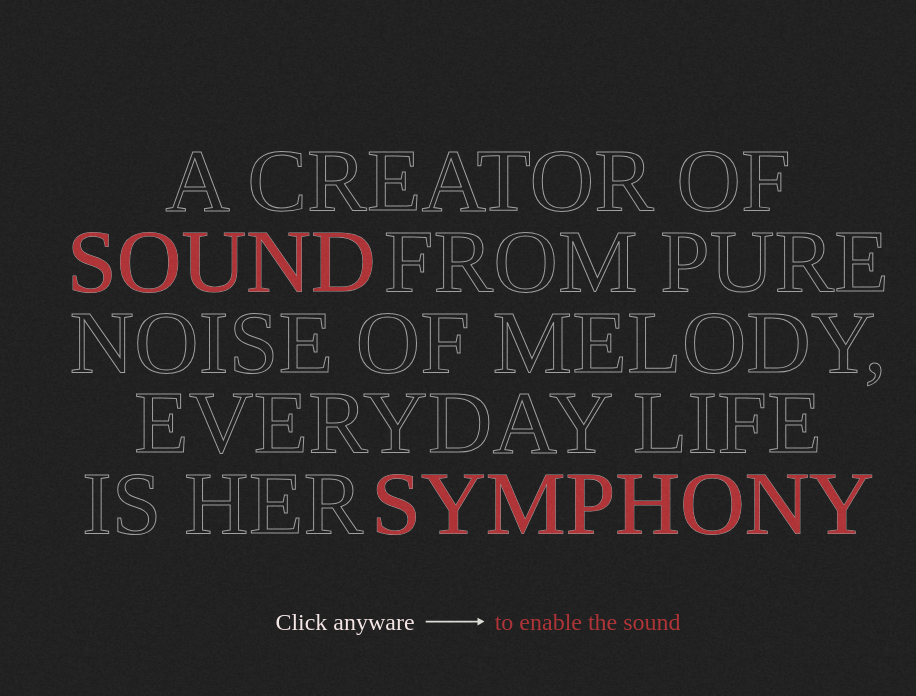
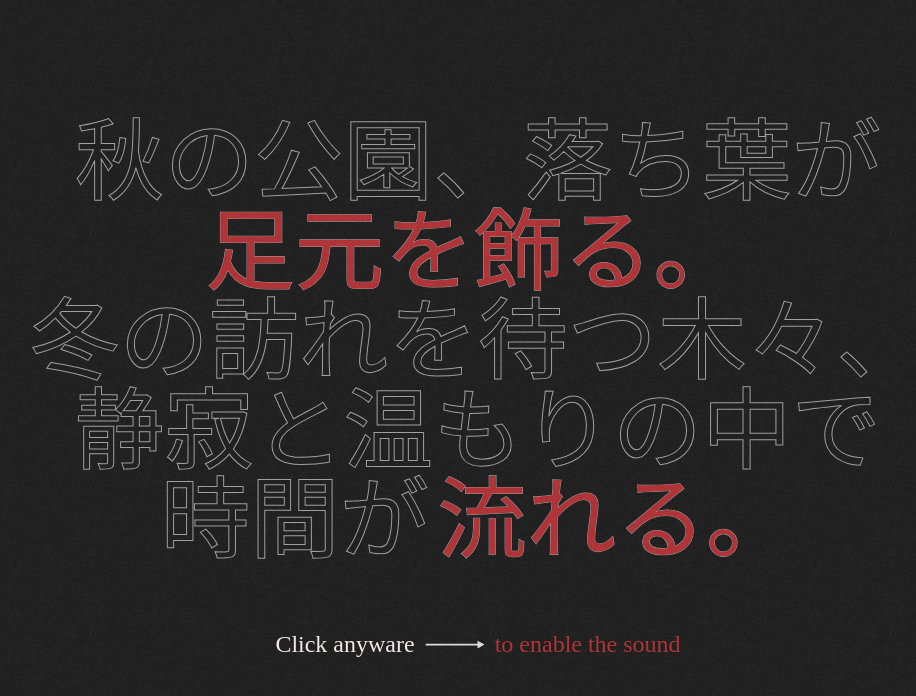
Before and after one commit to Shumpei0111/MBJS-2023, a Next.js app: page /dev/reveal-typography in a window 1280 px wide. Shown: the top 696 px of the page, without its empty margins (162-1078 px from the left). Built offline with nearby package versions, Linux system fonts and the light colour scheme; a web font is replaced by a local one.

Commit message:
feat: dev clip-path

```diff
--- a/src/pages/dev/reveal-typography/animation.module.css
+++ b/src/pages/dev/reveal-typography/animation.module.css
@@ -2,19 +2,18 @@
   content: attr(data-text);
   position: absolute;
   color: #b0282c;
-  overflow: hidden;
-  width: 0;
+  clip-path: inset(0 100% 0 0); /* 初期状態では全体を隠す */
   transition: 1s;
-  animation: fill 1.4s cubic-bezier(0.6, 0, 0.4, 1) forwards;
+  animation: fill 2s cubic-bezier(0.6, 0, 0.4, 1) forwards;
   -webkit-text-stroke: rgba(176, 40, 44, 0.6);
 }
 
 @keyframes fill {
   0% {
-    width: 0;
+    clip-path: inset(0 100% 0 0); /* 全体を隠す */
   }
 
   100% {
-    width: 100%;
+    clip-path: inset(0 0 0 0); /* 全体を表示 */
   }
 }
--- a/src/pages/dev/reveal-typography/index.tsx
+++ b/src/pages/dev/reveal-typography/index.tsx
@@ -107,82 +107,82 @@ const Presenter = () => {
               >
                 <h1
                   className={classNames([
-                    'relative uppercase text-center text-[7vw] leading-[90%] text-black',
+                    'relative uppercase text-center text-[7vw] leading-[100%] text-black',
                     style['header-animation'],
                   ])}
                   style={{ WebkitTextStroke: '1px rgba(255, 255, 255, 0.6)' }}
                 >
-                  A creator of
+                  秋の公園、落ち葉が
                 </h1>
                 <HeaderWrapper />
               </div>
               <div data-name="header" className="relative w-max mx-auto flex">
                 <h1
                   className={classNames([
-                    'relative uppercase text-center text-[7vw] leading-[90%] text-black',
+                    'relative uppercase text-center text-[7vw] leading-[100%] text-black',
                     style['header-animation'],
                   ])}
                   style={{ WebkitTextStroke: '1px rgba(255, 255, 255, 0.6)' }}
-                  data-text="sound"
+                  data-text="足元を飾る。"
                 >
-                  sound
+                  足元を飾る。
                 </h1>
                 &nbsp;&nbsp;
+              </div>
+              <div data-name="header" className="relative w-max mx-auto flex">
                 <h1
                   className={classNames([
-                    'relative uppercase text-center text-[7vw] leading-[90%] text-black',
+                    'relative uppercase text-center text-[7vw] leading-[100%] text-black',
                     style['header-animation'],
                   ])}
                   style={{ WebkitTextStroke: '1px rgba(255, 255, 255, 0.6)' }}
                 >
-                  From pure
+                  冬の訪れを
                 </h1>
                 <HeaderWrapper hasDataText />
-              </div>
-              <div data-name="header" className="relative w-max mx-auto">
                 <h1
                   className={classNames([
-                    'relative uppercase text-center text-[7vw] leading-[90%] text-black',
+                    'relative uppercase text-center text-[7vw] leading-[100%] text-black',
                     style['header-animation'],
                   ])}
                   style={{ WebkitTextStroke: '1px rgba(255, 255, 255, 0.6)' }}
                 >
-                  noise of melody,
+                  待つ木々、
                 </h1>
                 <HeaderWrapper />
               </div>
               <div data-name="header" className="relative w-max mx-auto">
                 <h1
                   className={classNames([
-                    'relative uppercase text-center text-[7vw] leading-[90%] text-black',
+                    'relative uppercase text-center text-[7vw] leading-[100%] text-black',
                     style['header-animation'],
                   ])}
                   style={{ WebkitTextStroke: '1px rgba(255, 255, 255, 0.6)' }}
                 >
-                  everyday life
+                  静寂と温もりの中で
                 </h1>
                 <HeaderWrapper />
               </div>
               <div data-name="header" className="relative w-max mx-auto flex">
                 <h1
                   className={classNames([
-                    'relative uppercase text-center text-[7vw] leading-[90%] text-black',
+                    'relative uppercase text-center text-[7vw] leading-[100%] text-black',
                     style['header-animation'],
                   ])}
                   style={{ WebkitTextStroke: '1px rgba(255, 255, 255, 0.6)' }}
                 >
-                  is her
+                  時間が
                 </h1>
                 &nbsp;&nbsp;
                 <h1
                   className={classNames([
-                    'relative uppercase text-center text-[7vw] leading-[90%] text-black',
+                    'relative uppercase text-center text-[7vw] leading-[100%] text-black',
                     style['header-animation'],
                   ])}
                   style={{ WebkitTextStroke: '1px rgba(255, 255, 255, 0.6)' }}
-                  data-text="symphony"
+                  data-text="流れる。"
                 >
-                  symphony
+                  流れる。
                 </h1>
                 <HeaderWrapper hasDataText />
               </div>
```
